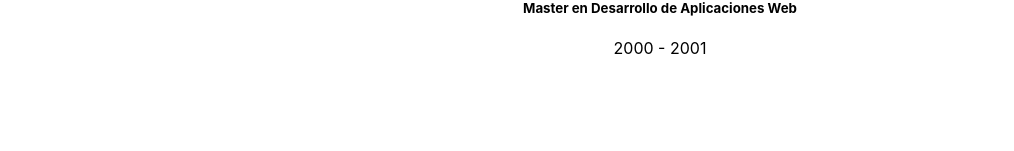
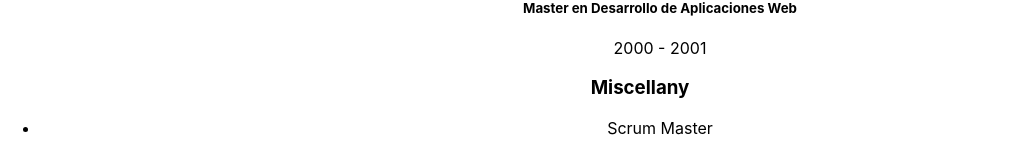
Before and after one commit to sayheylaura/manfred-awesomic-cv, a React (Create React App) app: page / in a window 1280 px wide. Shown: the part 702-853 px from the top of the page, without its empty margins (0-1014 px from the left). Before the commit the page ends 800 px from the top, so only its background shows below. Built offline with nearby package versions, Linux system fonts and the light colour scheme; the HTML template or start-up script is replaced by a standard one.

Commit message:
component miscEducation

```diff
--- a/src/components/Cv/index.js
+++ b/src/components/Cv/index.js
@@ -3,6 +3,7 @@ import PropTypes from "prop-types";
 import Author from "../Author";
 import Experience from "../Experience";
 import Education from "../Education";
+import MiscEducation from "../MiscEducation";
 
 class Cv extends Component {
   render() {
@@ -19,7 +20,8 @@ class Cv extends Component {
         <Author sampleAuthor={sample.author} />
         <Experience sample={sample} />
         <Education sampleEducation={sample.education}/>
-        {/*  - Languages - MiscEducation - Questionnaire */}
+        <MiscEducation sampleMiscEducation={sample.miscEducation} />
+        {/* - Languages - Questionnaire */}
 
       </div>
     );
--- a/src/components/miscEducation/index.js
+++ b/src/components/MiscEducation/index.js
@@ -3,12 +3,12 @@ import PropTypes from 'prop-types';
 
 class MiscEducation extends Component {
   render() {
-    const { miscEducation } = this.props;
+    const { sampleMiscEducation } = this.props;
     return (
       <Fragment>
         <h3>Miscellany</h3>
         <ul className="miscEducation__list">
-          {miscEducation.map((item, index) => {
+          {sampleMiscEducation.map((item, index) => {
             return(
             <li key={index} className="miscEducation__item">
               {item}
@@ -22,7 +22,7 @@ class MiscEducation extends Component {
 }
 
 MiscEducation.propTypes = {
-  miscEducation: PropTypes.arr
+  sampleMiscEducation: PropTypes.array
 };
 
 export default MiscEducation;
```
